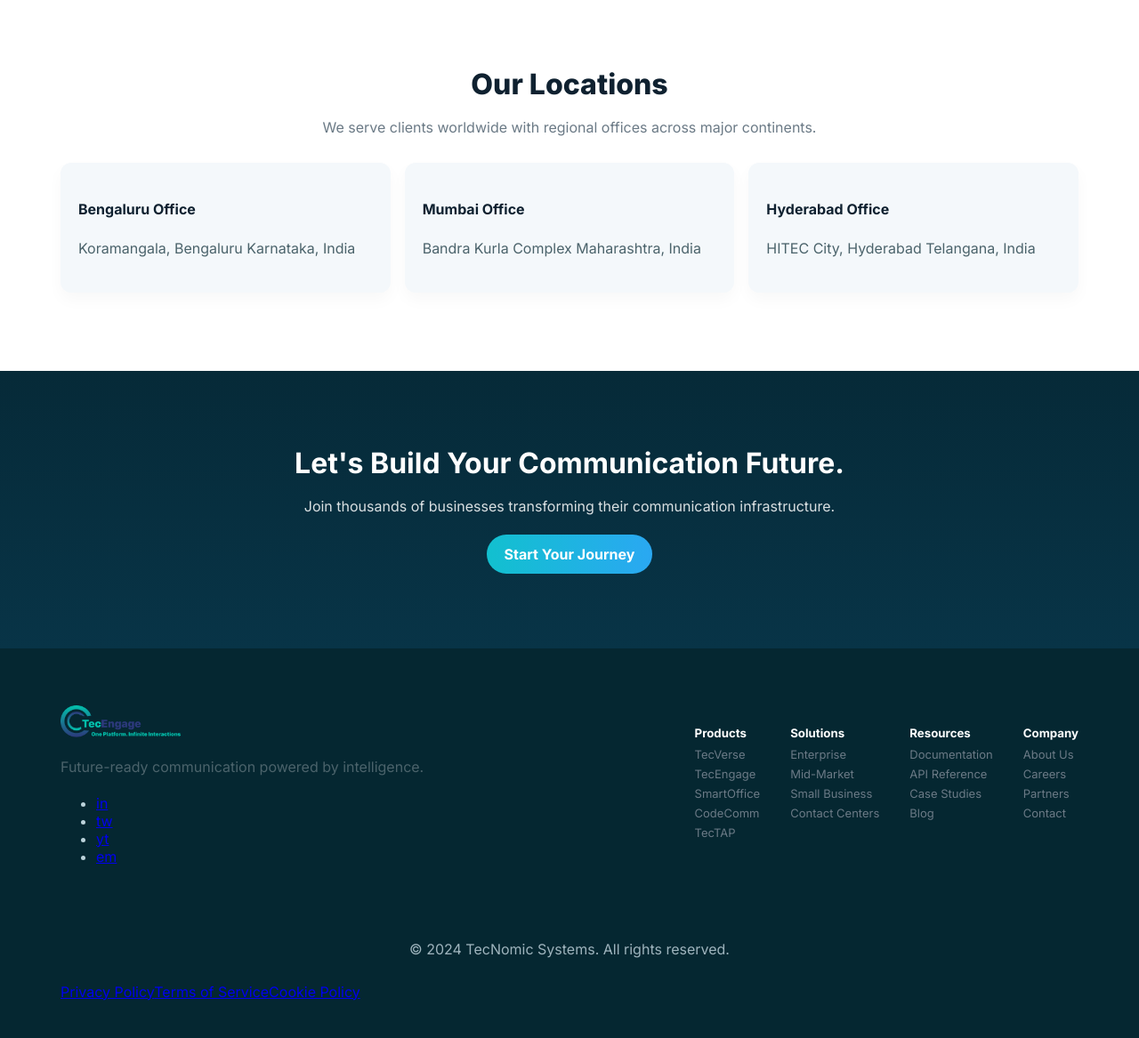
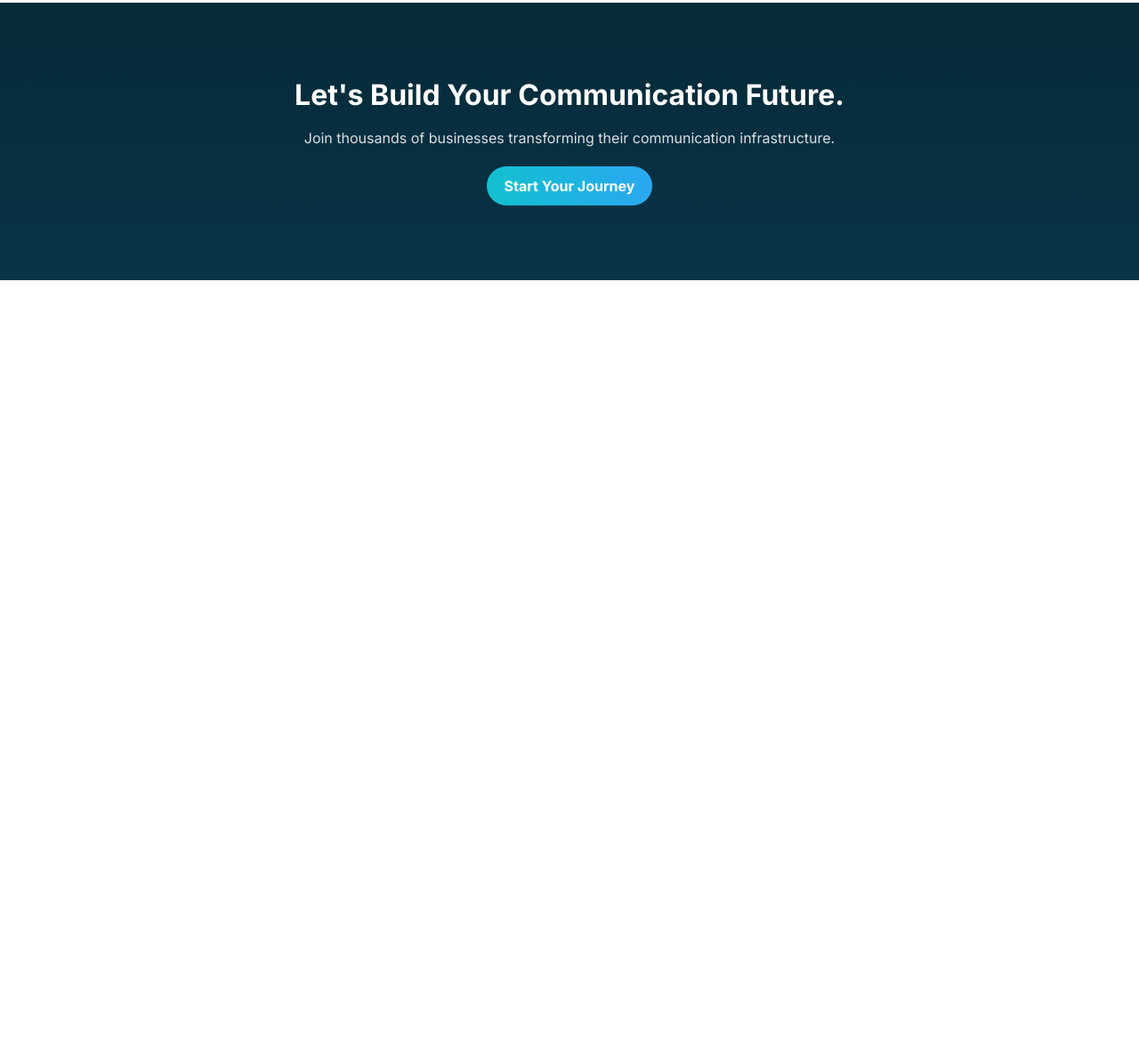
Before and after one commit to sudhansu9062/tec-new, a website: page contact.html in a window 1280 px wide. Shown: the part 1184-2351 px from the top of the page at 89% size. After the commit the page ends 1499 px from the top, so only its background shows below. Drawn offline with Linux system fonts and the light colour scheme.

Commit message:
initial frontend

```diff
--- a/contact.html
+++ b/contact.html
@@ -3,7 +3,7 @@
   <head>
     <meta charset="utf-8" />
     <meta name="viewport" content="width=device-width, initial-scale=1" />
-    <title>Contact — TecNomic</title>
+    <title>Contact — TecSyz</title>
     <link href="https://fonts.googleapis.com/css2?family=Inter:wght@300;400;600;700;800&display=swap" rel="stylesheet">
     <link rel="stylesheet" href="styles.css" />
   </head>
@@ -46,7 +46,7 @@
                 <div class="contact-badge"><img src="icon-sales.png" alt="Sales"/></div>
                 <div>
                   <div class="info-title">Sales</div>
-                  <div class="info-muted">sales@tecnomic.com<br/>+1 (555) 123-4567</div>
+                  <div class="info-muted">sales@tecsyz.com<br/>+1 (555) 123-4567</div>
                 </div>
               </div>
 
@@ -54,7 +54,7 @@
                 <div class="contact-badge"><img src="icon-support.png" alt="Support"/></div>
                 <div>
                   <div class="info-title">Support</div>
-                  <div class="info-muted">support@tecnomic.com<br/>+1 (555) 987-6543</div>
+                  <div class="info-muted">support@tecsyz.com<br/>+1 (555) 987-6543</div>
                 </div>
               </div>
 
@@ -62,7 +62,7 @@
                 <div class="contact-badge"><img src="icon-partner.png" alt="Partnerships"/></div>
                 <div>
                   <div class="info-title">Partnerships</div>
-                  <div class="info-muted">partners@tecnomic.com<br/>+1 (555) 246-8135</div>
+                  <div class="info-muted">partners@tecsyz.com<br/>+1 (555) 246-8135</div>
                 </div>
               </div>
             </div>
@@ -135,16 +135,8 @@
         </div>
       </section>
 
-      <section class="locations-section">
-        <div class="container">
-          <h3 class="section-title">Our Locations</h3>
-          <p class="section-sub">We serve clients worldwide with regional offices across major continents.</p>
 
-          <div class="locations-grid">
-            <div class="location-card"><h4>Bengaluru Office</h4><p class="small-muted">Koramangala, Bengaluru Karnataka, India</p></div>
-            <div class="location-card"><h4>Mumbai Office</h4><p class="small-muted">Bandra Kurla Complex Maharashtra, India</p></div>
-            <div class="location-card"><h4>Hyderabad Office</h4><p class="small-muted">HITEC City, Hyderabad Telangana, India</p></div>
-          </div>
+
         </div>
       </section>
 
@@ -157,46 +149,9 @@
         </div>
       </section>
 
-    <footer class="site-footer">
-      <div class="container footer-grid">
-        <div class="footer-brand">
-          <img src="logo.png" alt="TecNomic" />
-          <p>Future-ready communication powered by intelligence.</p>
-          <ul class="social-list">
-            <li><a href="#" class="social-icon">in</a></li>
-            <li><a href="#" class="social-icon">tw</a></li>
-            <li><a href="#" class="social-icon">yt</a></li>
-            <li><a href="#" class="social-icon">em</a></li>
-          </ul>
-        </div>
 
-        <div class="footer-links">
-          <div>
-            <h5>Products</h5>
-            <ul><li>TecVerse</li><li>TecEngage</li><li>SmartOffice</li><li>CodeComm</li><li>TecTAP</li></ul>
-          </div>
-          <div>
-            <h5>Solutions</h5>
-            <ul><li>Enterprise</li><li>Mid-Market</li><li>Small Business</li><li>Contact Centers</li></ul>
-          </div>
-          <div>
-            <h5>Resources</h5>
-            <ul><li>Documentation</li><li>API Reference</li><li>Case Studies</li><li>Blog</li></ul>
-          </div>
-          <div>
-            <h5>Company</h5>
-            <ul><li>About Us</li><li>Careers</li><li>Partners</li><li>Contact</li></ul>
-          </div>
-        </div>
-      </div>
 
-      <div class="footer-bottom">
-        <div class="container footer-bottom-inner">
-          <div class="copyright">© 2024 TecNomic Systems. All rights reserved.</div>
-          <div class="footer-policies"><a href="#">Privacy Policy</a><a href="#">Terms of Service</a><a href="#">Cookie Policy</a></div>
-        </div>
-      </div>
-    </footer>
+
     <script src="main.js"></script>
   </body>
 </html>
```
Also changed, not shown: about.html (+4 -4 lines), index.html (+2 -2 lines), tecverse.html (+1 -11 lines), README.md, 1 other file.
